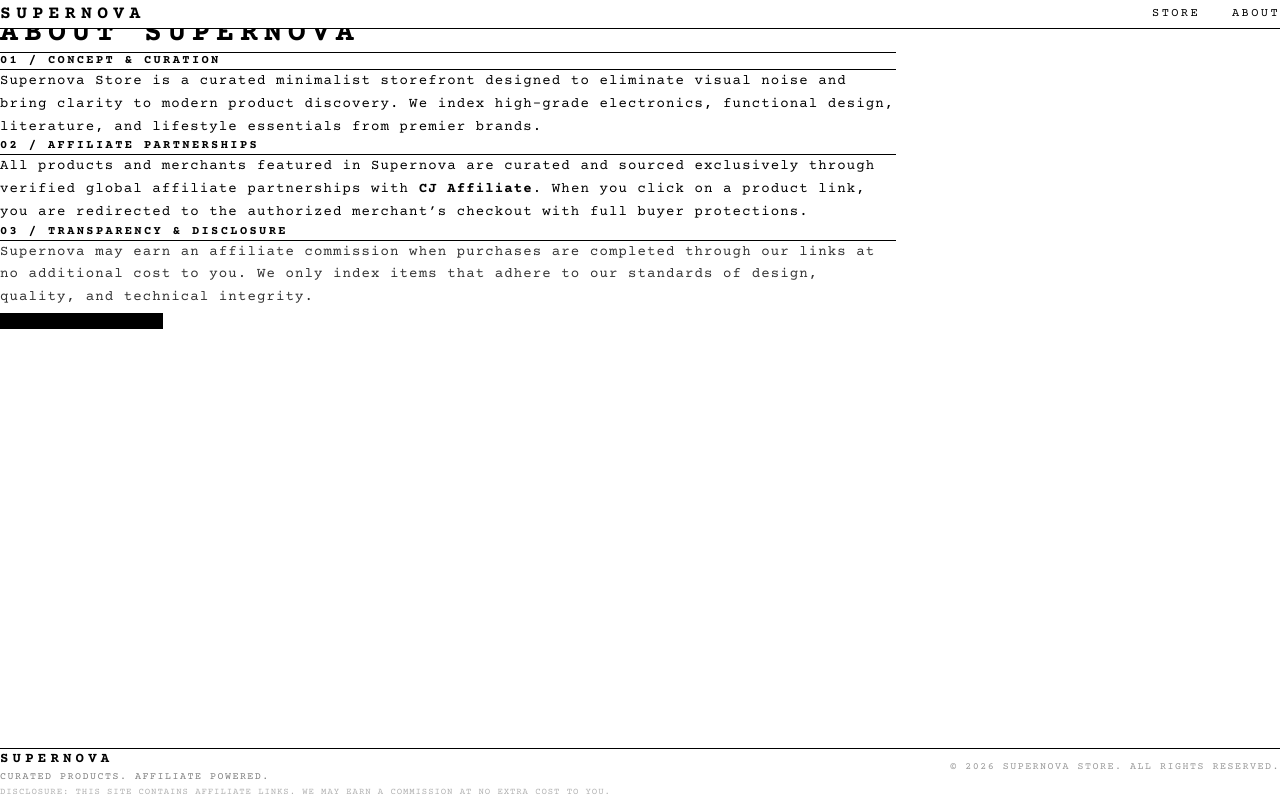
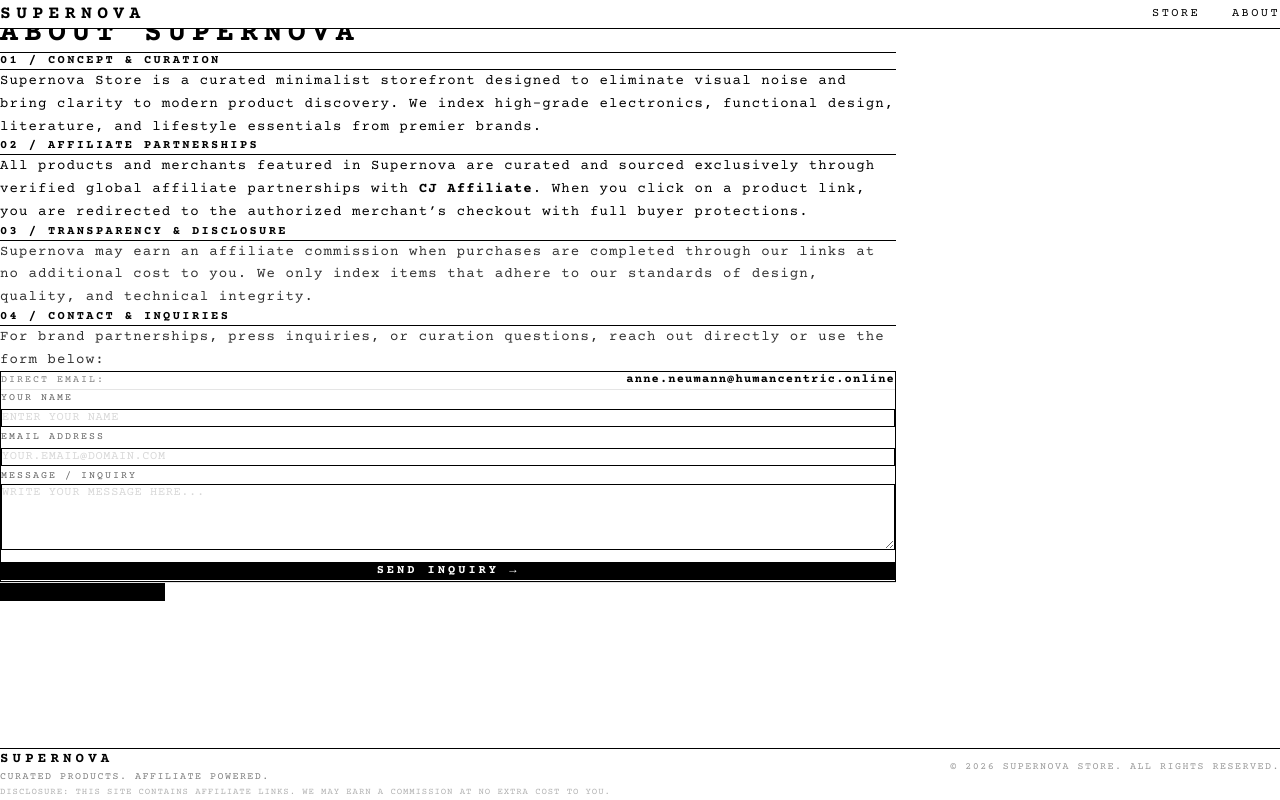
Before and after one commit to dicastodob-ai/supernova-store, a Next.js app: page /about in a window 1280 px wide. Built offline with nearby package versions, Linux system fonts and the light colour scheme.

Commit message:
fix: adjust About page spacing and add contact section

```diff
--- a/src/app/about/page.tsx
+++ b/src/app/about/page.tsx
@@ -1,16 +1,37 @@
+'use client';
+
+import { useState } from 'react';
 import Link from 'next/link';
 
 export default function AboutPage() {
+  const [name, setName] = useState('');
+  const [email, setEmail] = useState('');
+  const [message, setMessage] = useState('');
+  const [submitted, setSubmitted] = useState(false);
+
+  const handleSubmit = (e: React.FormEvent) => {
+    e.preventDefault();
+    if (!email.trim() || !message.trim()) return;
+
+    // Trigger direct mail client with pre-filled content
+    const subject = encodeURIComponent(`Supernova Store Inquiry - ${name || 'General'}`);
+    const body = encodeURIComponent(
+      `Name: ${name}\nEmail: ${email}\n\nMessage:\n${message}\n\nSent from Supernova Store About Page`
+    );
+    window.location.href = `mailto:anne.neumann@humancentric.online?subject=${subject}&body=${body}`;
+    setSubmitted(true);
+  };
+
   return (
-    <div className="max-w-4xl mx-auto px-6 md:px-12 py-16 font-courier">
-      {/* Header section */}
+    <div className="max-w-4xl mx-auto px-6 md:px-12 pt-12 md:pt-20 pb-24 font-courier">
+      {/* Header section with generous breathing room */}
       <div className="border-b border-black pb-8 mb-12">
         <p className="text-[10px] tracking-[0.3em] uppercase opacity-40 mb-2">Editorial & Purpose</p>
         <h1 className="text-2xl md:text-3xl font-bold tracking-[0.2em] uppercase">About Supernova</h1>
       </div>
 
       {/* Main content */}
-      <div className="space-y-10 text-xs md:text-sm tracking-[0.08em] leading-relaxed">
+      <div className="space-y-12 text-xs md:text-sm tracking-[0.08em] leading-relaxed">
         <section className="space-y-4">
           <h2 className="text-xs font-bold tracking-[0.2em] uppercase border-b border-black pb-2">
             01 / Concept & Curation
@@ -38,10 +59,101 @@ export default function AboutPage() {
           </p>
         </section>
 
-        <div className="pt-8">
+        {/* 04 / Contact Section */}
+        <section className="space-y-6 pt-4">
+          <h2 className="text-xs font-bold tracking-[0.2em] uppercase border-b border-black pb-2">
+            04 / Contact & Inquiries
+          </h2>
+          <p className="opacity-80">
+            For brand partnerships, press inquiries, or curation questions, reach out directly or use the form below:
+          </p>
+
+          <div className="border border-black p-6 md:p-8 space-y-6 bg-white">
+            <div className="flex flex-col sm:flex-row sm:items-center justify-between pb-4 border-b border-black/10 gap-2">
+              <span className="text-[10px] tracking-[0.2em] uppercase opacity-50">Direct Email:</span>
+              <a
+                href="mailto:anne.neumann@humancentric.online"
+                className="text-xs font-bold tracking-[0.1em] hover:underline underline-offset-4"
+              >
+                anne.neumann@humancentric.online
+              </a>
+            </div>
+
+            {submitted ? (
+              <div className="bg-black text-white p-4 text-xs tracking-[0.15em] uppercase text-center space-y-2">
+                <p className="font-bold">Message Initiated</p>
+                <p className="text-[10px] opacity-80">
+                  Your mail client has been opened to send your inquiry to anne.neumann@humancentric.online.
+                </p>
+                <button
+                  onClick={() => setSubmitted(false)}
+                  className="mt-2 text-[10px] underline uppercase tracking-wider"
+                >
+                  Send another message
+                </button>
+              </div>
+            ) : (
+              <form onSubmit={handleSubmit} className="space-y-4">
+                <div>
+                  <label htmlFor="name" className="block text-[10px] tracking-[0.2em] uppercase opacity-60 mb-1">
+                    Your Name
+                  </label>
+                  <input
+                    id="name"
+                    type="text"
+                    required
+                    value={name}
+                    onChange={(e) => setName(e.target.value)}
+                    placeholder="ENTER YOUR NAME"
+                    className="w-full bg-white text-black text-xs uppercase tracking-wider py-2.5 px-3 border border-black focus:outline-none focus:ring-1 focus:ring-black placeholder:opacity-30"
+                  />
+                </div>
+
+                <div>
+                  <label htmlFor="email" className="block text-[10px] tracking-[0.2em] uppercase opacity-60 mb-1">
+                    Email Address
+                  </label>
+                  <input
+                    id="email"
+                    type="email"
+                    required
+                    value={email}
+                    onChange={(e) => setEmail(e.target.value)}
+                    placeholder="YOUR.EMAIL@DOMAIN.COM"
+                    className="w-full bg-white text-black text-xs uppercase tracking-wider py-2.5 px-3 border border-black focus:outline-none focus:ring-1 focus:ring-black placeholder:opacity-30"
+                  />
+                </div>
+
+                <div>
+                  <label htmlFor="message" className="block text-[10px] tracking-[0.2em] uppercase opacity-60 mb-1">
+                    Message / Inquiry
+                  </label>
+                  <textarea
+                    id="message"
+                    required
+                    rows={4}
+                    value={message}
+                    onChange={(e) => setMessage(e.target.value)}
+                    placeholder="WRITE YOUR MESSAGE HERE..."
+                    className="w-full bg-white text-black text-xs uppercase tracking-wider py-2.5 px-3 border border-black focus:outline-none focus:ring-1 focus:ring-black placeholder:opacity-30 resize-y"
+                  />
+                </div>
+
+                <button
+                  type="submit"
+                  className="w-full bg-black text-white text-xs tracking-[0.25em] uppercase py-3 border border-black hover:bg-white hover:text-black transition-colors font-bold"
+                >
+                  Send Inquiry →
+                </button>
+              </form>
+            )}
+          </div>
+        </section>
+
+        <div className="pt-8 border-t border-black/10 flex items-center justify-between">
           <Link
             href="/"
-            className="inline-block bg-black text-white text-xs tracking-[0.2em] uppercase px-6 py-3 hover:bg-white hover:text-black hover:border hover:border-black transition-colors"
+            className="inline-block bg-black text-white text-xs tracking-[0.2em] uppercase px-6 py-3 border border-black hover:bg-white hover:text-black transition-colors"
           >
             ← Return to Store
           </Link>
```
